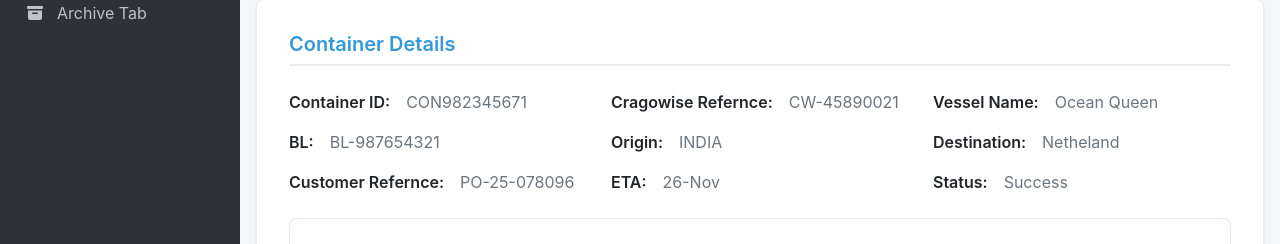
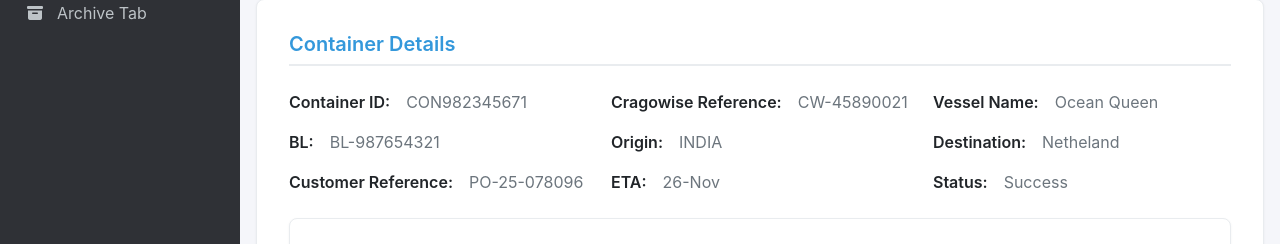
Before and after one commit to mounSharma10/container_classification, an Angular app: page /dashboard/documentPanel/1 in a window 1280 px wide. Shown: the part 272-516 px from the top of the page. Built offline with nearby package versions, Linux system fonts and the light colour scheme.

Commit message:
minor one

```diff
--- a/src/pages/dashboard/dashboard.html
+++ b/src/pages/dashboard/dashboard.html
@@ -56,7 +56,7 @@
           </div>
 
           <div class="col-md-3">
-            <label class="form-label small">Cargowise Refernce</label>
+            <label class="form-label small">Cargowise reference</label>
             <input type="text" class="form-control" placeholder="Enter Cargowise ref." />
           </div>
 
--- a/src/pages/doc-panel/doc-panel.html
+++ b/src/pages/doc-panel/doc-panel.html
@@ -23,7 +23,7 @@
           <div class="info-value">CON982345671</div>
         </div>
         <div class="info-row col-md-4">
-          <div class="info-label">Cragowise Refernce:</div>
+          <div class="info-label">Cragowise Reference:</div>
           <div class="info-value">CW-45890021</div>
         </div>
         <div class="info-row col-md-4">
@@ -45,7 +45,7 @@
           <div class="info-value">Netheland</div>
         </div>
         <div class="info-row col-md-4">
-          <div class="info-label">Customer Refernce:</div>
+          <div class="info-label">Customer Reference:</div>
           <div class="info-value">PO-25-078096</div>
         </div>
 
```
